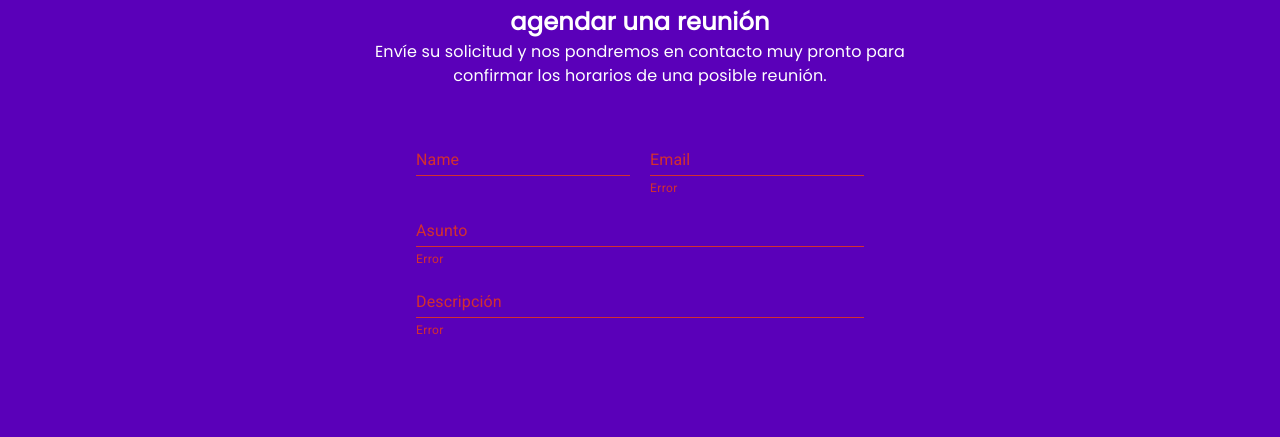
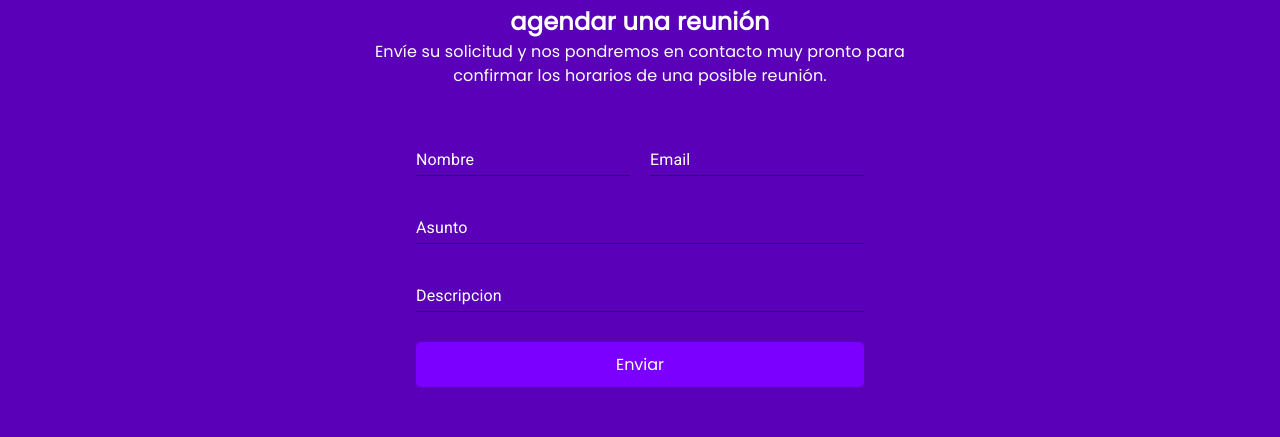
Before and after one commit to Auchan22/clone-sc, a Next.js app: page /contacto in a window 1280 px wide. Shown: the part 1182-1619 px from the top of the page. Built offline with nearby package versions, Linux system fonts and the light colour scheme.

Commit message:
Pagina de contacto terminada

```diff
--- a/package.json
+++ b/package.json
@@ -23,6 +23,7 @@
     "next": "13.2.1",
     "react": "18.2.0",
     "react-dom": "18.2.0",
+    "react-hook-form": "^7.43.3",
     "typescript": "4.9.5"
   }
 }
--- a/src/components/ContactoForm.tsx
+++ b/src/components/ContactoForm.tsx
@@ -1,11 +1,70 @@
-import {
-  Box,
-  FormControl,
-  FormHelperText,
-  Input,
-  InputLabel,
-} from '@mui/material';
-import { useState } from 'react';
+import { Box, FormControl, FormHelperText, TextField } from '@mui/material';
+import { useForm, Controller } from 'react-hook-form';
+import { ValidationRule } from 'react-hook-form/dist/types';
+
+import emailjs from '@emailjs/browser';
+
+import { StyledButton } from './Subscribe';
+import { useRef } from 'react';
+
+interface FormInputTextProps {
+  name: string;
+  control: any;
+  label: string;
+  pattern?: ValidationRule<RegExp>;
+}
+
+const FormInputText: React.FC<FormInputTextProps> = ({
+  control,
+  label,
+  name,
+  pattern,
+}) => {
+  return (
+    <FormControl variant='standard' fullWidth>
+      <Controller
+        name={name}
+        control={control}
+        rules={{ required: true, pattern: pattern }}
+        render={({
+          field: { onChange, value, onBlur },
+          fieldState: { invalid, error, isDirty },
+        }) => (
+          <>
+            <TextField
+              onChange={onChange}
+              onBlur={onBlur}
+              value={value}
+              label={label}
+              variant='standard'
+              sx={{
+                fontFamily: 'Poppins',
+                label: { color: '#fff' },
+                input: { color: '#fff' },
+              }}
+            />
+            {error?.type === 'pattern' && (
+              <FormHelperText
+                id='component-error-text'
+                sx={{ fontFamily: 'Poppins', color: '#fff !important' }}
+              >
+                El input no cumple cierta condición
+              </FormHelperText>
+            )}
+            {error?.type === 'required' && (
+              <FormHelperText
+                id='component-error-text'
+                sx={{ fontFamily: 'Poppins', color: '#fff !important' }}
+              >
+                El input es requerido
+              </FormHelperText>
+            )}
+          </>
+        )}
+      />
+    </FormControl>
+  );
+};
 
 interface dataForm {
   nombre: string;
@@ -22,11 +81,32 @@ const INITIAL_FORM: dataForm = {
 };
 
 const ContactoForm: React.FC = () => {
-  const [data, setData] = useState<dataForm>(INITIAL_FORM);
+  const { control, handleSubmit, reset } = useForm<dataForm>({
+    defaultValues: INITIAL_FORM,
+    mode: 'onBlur',
+  });
 
-  const handleChange = (e: React.ChangeEvent<HTMLInputElement>) => {
-    setData({ ...data, [e.target.name]: e.target.value });
+  const onSubmit = (e: any) => {
+    emailjs
+      .send(
+        process.env.NEXT_PUBLIC_EMAILJS_SERVICEID as string,
+        process.env.NEXT_PUBLIC_EMAILJS_TEMPLATEID_MEETING as string,
+        e,
+        process.env.NEXT_PUBLIC_EMAILJS_PUBLICKEY as string,
+      )
+      .then(
+        (result: any) => {
+          // console.log(result.text);
+          alert('Email enviado correctamente');
+          reset();
+        },
+        (error: any) => {
+          console.log(error.text);
+          console.log(e);
+        },
+      );
   };
+
   return (
     <Box
       component='form'
@@ -35,57 +115,22 @@ const ContactoForm: React.FC = () => {
       flexDirection='column'
       alignItems='center'
       justifyContent='center'
+      gap='20px'
       minWidth='35%'
+      onSubmit={handleSubmit(onSubmit)}
     >
       <Box display='flex' minWidth='100%' gap='20px'>
-        <FormControl error variant='standard' fullWidth>
-          <InputLabel htmlFor='component-error'>Name</InputLabel>
-          <Input
-            name='nombre'
-            id='component-error'
-            aria-describedby='component-error-text'
-            onChange={handleChange}
-            value={data.nombre}
-          />
-          {data.nombre === ' ' && (
-            <FormHelperText id='component-error-text'>Error</FormHelperText>
-          )}
-        </FormControl>
-        <FormControl error variant='standard' fullWidth>
-          <InputLabel htmlFor='component-error'>Email</InputLabel>
-          <Input
-            id='component-error'
-            aria-describedby='component-error-text'
-            onChange={handleChange}
-            value={data.email}
-            name='email'
-          />
-          <FormHelperText id='component-error-text'>Error</FormHelperText>
-        </FormControl>
+        <FormInputText control={control} label='Nombre' name='nombre' />
+        <FormInputText
+          control={control}
+          label='Email'
+          name='email'
+          pattern={/^[a-zA-Z0-9._%+-]+@[a-zA-Z0-9.-]+\.[a-zA-Z]{2,}$/}
+        />
       </Box>
-
-      <FormControl error variant='standard' fullWidth>
-        <InputLabel htmlFor='component-error'>Asunto</InputLabel>
-        <Input
-          id='component-error'
-          aria-describedby='component-error-text'
-          onChange={handleChange}
-          value={data.asunto}
-          name='asunto'
-        />
-        <FormHelperText id='component-error-text'>Error</FormHelperText>
-      </FormControl>
-      <FormControl error variant='standard' fullWidth>
-        <InputLabel htmlFor='component-error'>Descripción</InputLabel>
-        <Input
-          id='component-error'
-          aria-describedby='component-error-text'
-          onChange={handleChange}
-          value={data.description}
-          name='description'
-        />
-        <FormHelperText id='component-error-text'>Error</FormHelperText>
-      </FormControl>
+      <FormInputText control={control} label='Asunto' name='asunto' />
+      <FormInputText control={control} label='Descripcion' name='description' />
+      <StyledButton type='submit'>Enviar</StyledButton>
     </Box>
   );
 };
--- a/src/components/Subscribe.tsx
+++ b/src/components/Subscribe.tsx
@@ -3,7 +3,7 @@ import { useRef, useState } from 'react';
 import emailjs from '@emailjs/browser';
 import styled from '@emotion/styled';
 
-const StyledButton = styled.button`
+export const StyledButton = styled.button`
   background-color: #7b00ff;
   font-family: 'Poppins';
   font-size: 1rem;
@@ -31,7 +31,6 @@ const Subscribe: React.FC = () => {
 
   const sendEmail = (e: React.FormEvent<HTMLFormElement>) => {
     e.preventDefault();
-    console.log(form.current);
     const emailRegex = /^[a-zA-Z0-9._%+-]+@[a-zA-Z0-9.-]+\.[a-zA-Z]{2,}$/;
 
     if (email === '' || !emailRegex.test(email)) {
```
Also changed, not shown: 2 other files (tests, documents, lock files or other folders).
